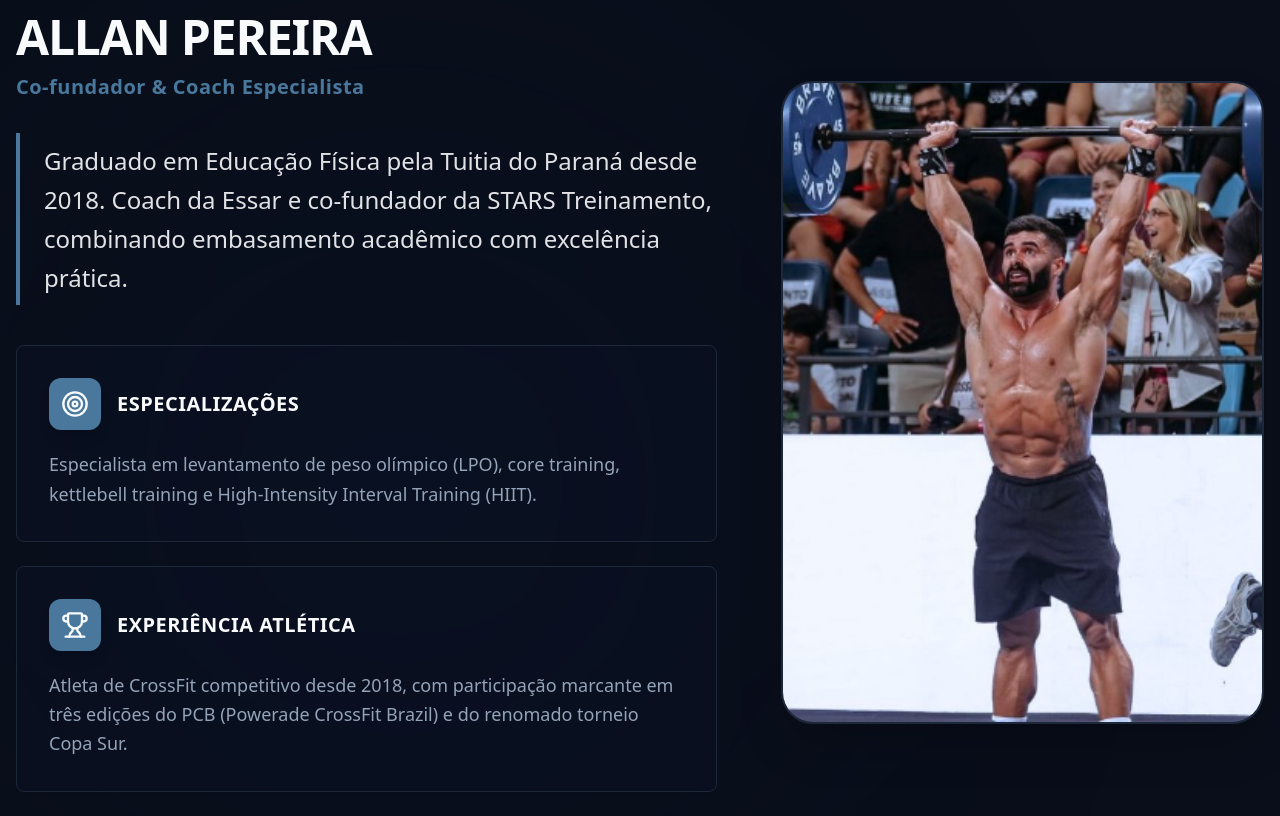
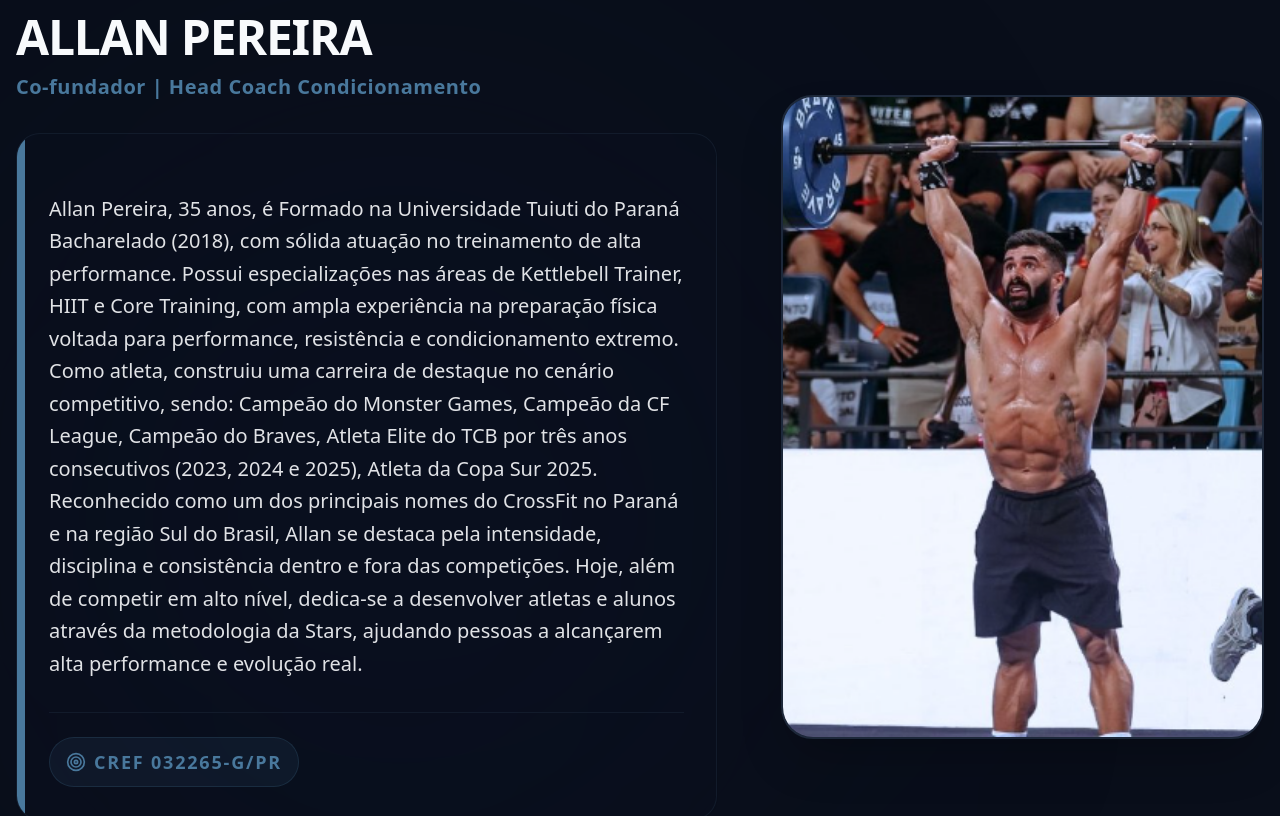
Before and after one commit to acdomzgc-web/stars-treinamento, a React (Vite) app: page / in a window 1280 px wide. Shown: the part 7340-8156 px from the top of the page. Built offline with nearby package versions, Linux system fonts and the light colour scheme.

Commit message:
Update founder profiles and bios on index page.

```diff
--- a/src/components/Founders.tsx
+++ b/src/components/Founders.tsx
@@ -61,7 +61,7 @@ export default function Founders() {
                     Ricardo Marquez
                   </h3>
                   <p className="text-primary font-bold text-xl tracking-wide">
-                    Co-fundador & Head Coach
+                    Co-fundador | Head Coach LPO
                   </p>
                 </div>
               </div>
@@ -141,47 +141,33 @@ export default function Founders() {
                   Allan Pereira
                 </h3>
                 <p className="text-primary font-bold text-xl mb-8 hidden lg:block tracking-wide">
-                  Co-fundador & Coach Especialista
+                  Co-fundador | Head Coach Condicionamento
                 </p>
-                <p className="text-2xl leading-relaxed text-foreground/90 font-medium border-l-4 border-primary pl-6 py-2">
-                  Graduado em Educação Física pela Tuitia do Paraná desde 2018. Coach da Essar e
-                  co-fundador da STARS Treinamento, combinando embasamento acadêmico com excelência
-                  prática.
-                </p>
-              </div>
-
-              <div className="grid gap-6">
-                <Card className="bg-secondary/20 border-border hover:border-primary/50 transition-colors">
-                  <CardContent className="p-8">
-                    <div className="flex items-center gap-4 mb-5">
-                      <div className="p-3 bg-primary rounded-xl text-primary-foreground shadow-lg">
-                        <Target className="w-7 h-7" />
-                      </div>
-                      <h4 className="font-bold text-xl uppercase tracking-wide">Especializações</h4>
+                <div className="bg-secondary/10 p-8 rounded-3xl border border-border/50 shadow-sm relative overflow-hidden">
+                  <div className="absolute top-0 left-0 w-2 h-full bg-primary" />
+                  <p className="text-xl leading-relaxed text-foreground/90 font-medium">
+                    Allan Pereira, 35 anos, é Formado na Universidade Tuiuti do Paraná Bacharelado
+                    (2018), com sólida atuação no treinamento de alta performance. Possui
+                    especializações nas áreas de Kettlebell Trainer, HIIT e Core Training, com ampla
+                    experiência na preparação física voltada para performance, resistência e
+                    condicionamento extremo. Como atleta, construiu uma carreira de destaque no
+                    cenário competitivo, sendo: Campeão do Monster Games, Campeão da CF League,
+                    Campeão do Braves, Atleta Elite do TCB por três anos consecutivos (2023, 2024 e
+                    2025), Atleta da Copa Sur 2025. Reconhecido como um dos principais nomes do
+                    CrossFit no Paraná e na região Sul do Brasil, Allan se destaca pela intensidade,
+                    disciplina e consistência dentro e fora das competições. Hoje, além de competir
+                    em alto nível, dedica-se a desenvolver atletas e alunos através da metodologia
+                    da Stars, ajudando pessoas a alcançarem alta performance e evolução real.
+                  </p>
+                  <div className="mt-8 pt-6 border-t border-border/50">
+                    <div className="inline-flex items-center gap-2 px-4 py-2 rounded-full bg-primary/10 border border-primary/20">
+                      <Target className="w-5 h-5 text-primary" />
+                      <span className="font-bold tracking-widest uppercase text-primary">
+                        CREF 032265-G/PR
+                      </span>
                     </div>
-                    <p className="text-muted-foreground leading-relaxed text-lg font-medium">
-                      Especialista em levantamento de peso olímpico (LPO), core training, kettlebell
-                      training e High-Intensity Interval Training (HIIT).
-                    </p>
-                  </CardContent>
-                </Card>
-
-                <Card className="bg-secondary/20 border-border hover:border-primary/50 transition-colors">
-                  <CardContent className="p-8">
-                    <div className="flex items-center gap-4 mb-5">
-                      <div className="p-3 bg-primary rounded-xl text-primary-foreground shadow-lg">
-                        <Trophy className="w-7 h-7" />
-                      </div>
-                      <h4 className="font-bold text-xl uppercase tracking-wide">
-                        Experiência Atlética
-                      </h4>
-                    </div>
-                    <p className="text-muted-foreground leading-relaxed text-lg font-medium">
-                      Atleta de CrossFit competitivo desde 2018, com participação marcante em três
-                      edições do PCB (Powerade CrossFit Brazil) e do renomado torneio Copa Sur.
-                    </p>
-                  </CardContent>
-                </Card>
+                  </div>
+                </div>
               </div>
             </div>
 
@@ -199,7 +185,7 @@ export default function Founders() {
                     Allan Pereira
                   </h3>
                   <p className="text-primary font-bold text-xl tracking-wide">
-                    Co-fundador & Coach Especialista
+                    Co-fundador | Head Coach Condicionamento
                   </p>
                 </div>
               </div>
```
Also changed, not shown: .skip.config.json.
